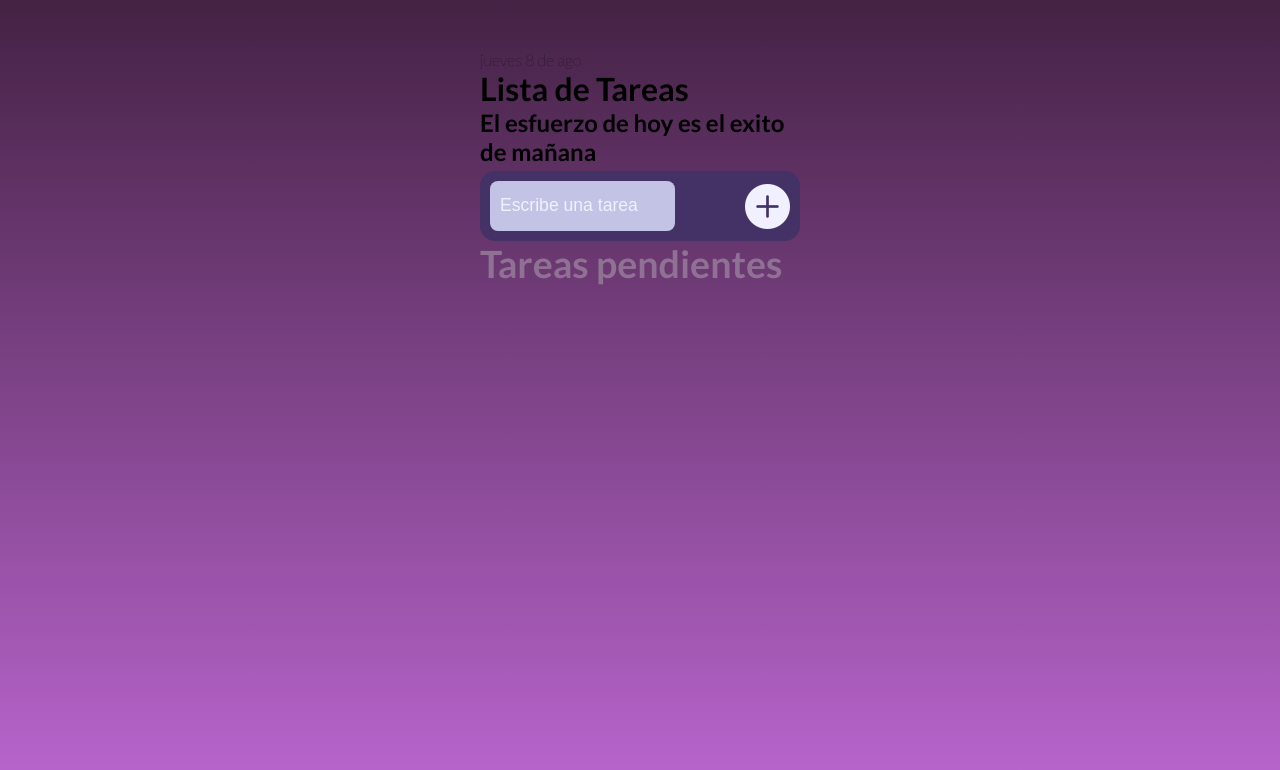
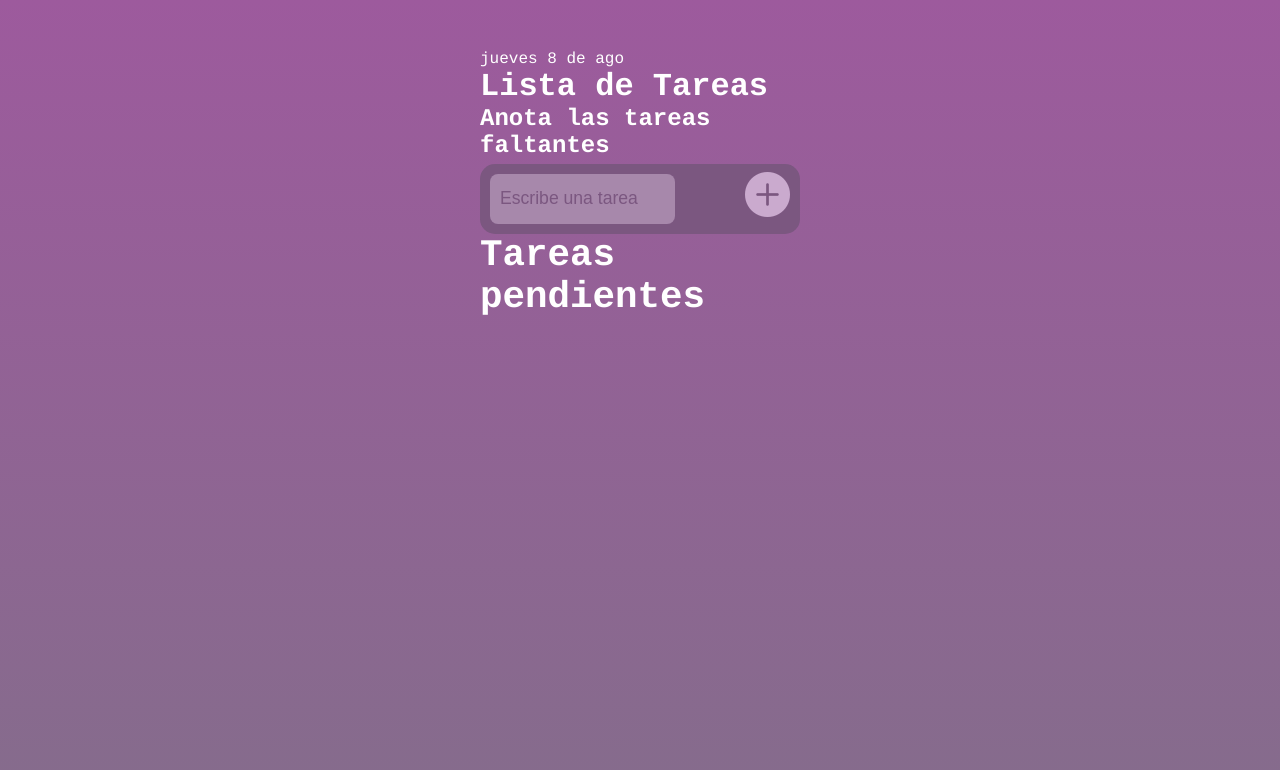
Before and after one commit to monsru/tareas-pendientes, a plain HTML site: page index.html in a window 1280 px wide. Drawn offline with nearby package versions, Linux system fonts and the light colour scheme.

Commit message:
Add files via upload

```diff
--- a/index.html
+++ b/index.html
@@ -20,7 +20,7 @@
         <div class="encabezado">
             <div id="fecha"></div>
             <h1>Lista de Tareas</h1>
-            <h2>El esfuerzo de hoy es el exito de mañana</h2>
+            <h2>Anota las tareas faltantes</h2>
         </div>
         <div class="agregar">
             <input type="text" id="input" placeholder="Escribe una tarea">
--- a/style.css
+++ b/style.css
@@ -5,16 +5,16 @@
     box-sizing: border-box;
 }
 body{
-    font-family: "Lato", sans-serif;
+    font-family: Courier;
     font-weight: 100;
     font-style: normal;
     background: #8f7193;
-    background: linear-gradient(0deg, rgb(187, 102, 208) 0%, rgb(68, 34, 68) 100%);
+    background: linear-gradient(0deg, rgb(133, 108, 140) 0%, rgb(157, 90, 157) 100%);
     background-repeat: no-repeat;
     background-size: contain;
     background-position: center;
     height: 100vh;
-    color: #000000;
+    color: #ffffff;
     display: flex;
     justify-content: center;
 }
@@ -29,7 +29,7 @@ body{
     padding: 10px 0 5px 0;
 }
 .agregar{
-    background-color: #443266;
+    background-color: #7b5780;
     border-radius: 15px;
     height: 70px;
     display: flex;
@@ -42,16 +42,16 @@ body{
     height: 100%;
     border: none;
     border-radius: 8px;
-    background-color: #C3C3E5;
+    background-color: #a788ab;
     padding-left: 10px;
 }
 .agregar input::placeholder{
     font-size: 1.1rem;
-    color: #F1F0FF;
+    color: #7b5780;
 }
 .agregar i{
     font-size: 45px;
-    color: #F1F0FF;
+    color: #caaace;
 }
 .agregar i:hover{
     transform: scale(1.1);
@@ -59,11 +59,11 @@ body{
 }
 /*seccion tareas */
 .tareas h2{
-    margin-bottom: 20px;
-    color: #8f7193;
+    margin-bottom: 25px;
+    color: #ffffff;
 }
 .tareas li{
-    background-color: #C3C3E5;
+    background-color: #c0a0c3;
     border-radius: 15px;
     padding: 10px;
     color: #F1F0FF;
@@ -84,5 +84,5 @@ body{
 }
 .tachado{
     text-decoration: line-through;
-    color: #443266;
+    color: #a788ab;
 }
```
